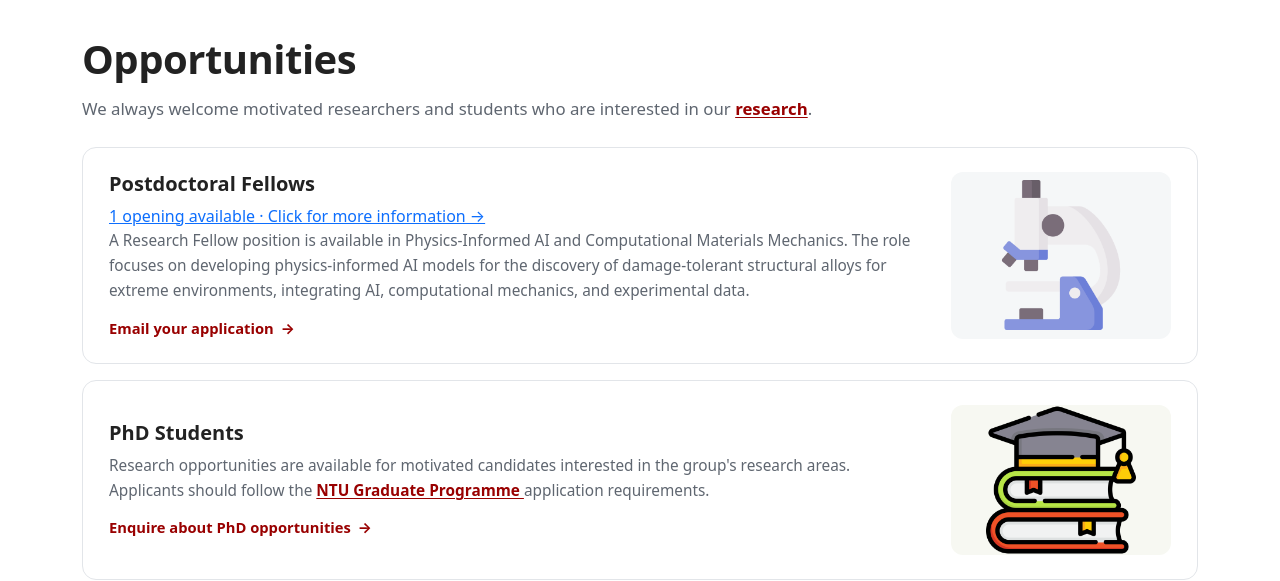
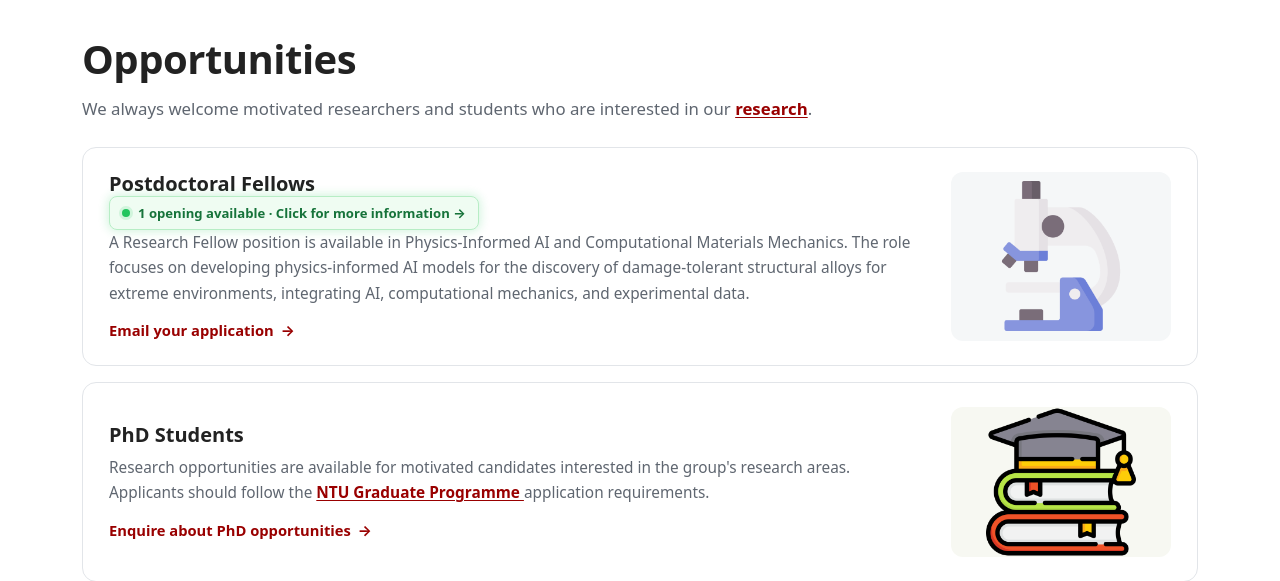
Before and after one commit to MEDHALab/medhalab.github.io, a Flask app: page /opportunities/ in a window 1280 px wide. Shown: the part 140-721 px from the top of the page. Run offline with Flask 3, Linux system fonts and the light colour scheme.

Commit message:
Update style.css

````diff
--- a/static/css/style.css
+++ b/static/css/style.css
@@ -2958,3 +2958,67 @@ main {
     -webkit-text-fill-color: transparent;
     font-weight: 800;
 }
+```css
+/* Postdoctoral vacancy badge */
+
+.opportunity-title-row {
+    display: flex;
+    flex-wrap: wrap;
+    align-items: center;
+    gap: 12px 16px;
+    margin-bottom: 14px;
+}
+
+.opportunity-title-row h2 {
+    margin: 0;
+}
+
+.opening-badge {
+    display: inline-flex;
+    align-items: center;
+    gap: 8px;
+    padding: 7px 12px;
+    border: 1px solid #b7edc5;
+    border-radius: 8px;
+    background: #effcf2;
+    color: #16733a;
+    font-size: 0.82rem;
+    font-weight: 700;
+    line-height: 1.4;
+    text-decoration: none;
+    box-shadow: 0 0 0 rgba(34, 197, 94, 0);
+    animation: openingGlow 2.5s ease-in-out infinite;
+    transition: background 0.2s ease, transform 0.2s ease;
+}
+
+.opening-badge:hover {
+    background: #dcfce5;
+    color: #115c2e;
+    transform: translateY(-1px);
+}
+
+.opening-dot {
+    width: 8px;
+    height: 8px;
+    flex-shrink: 0;
+    border-radius: 50%;
+    background: #22c55e;
+    box-shadow: 0 0 0 3px rgba(34, 197, 94, 0.15);
+}
+
+@keyframes openingGlow {
+    0%, 100% {
+        box-shadow: 0 0 0 0 rgba(34, 197, 94, 0.08);
+    }
+
+    50% {
+        box-shadow: 0 0 12px 2px rgba(34, 197, 94, 0.22);
+    }
+}
+
+@media (prefers-reduced-motion: reduce) {
+    .opening-badge {
+        animation: none;
+    }
+}
+```
````
